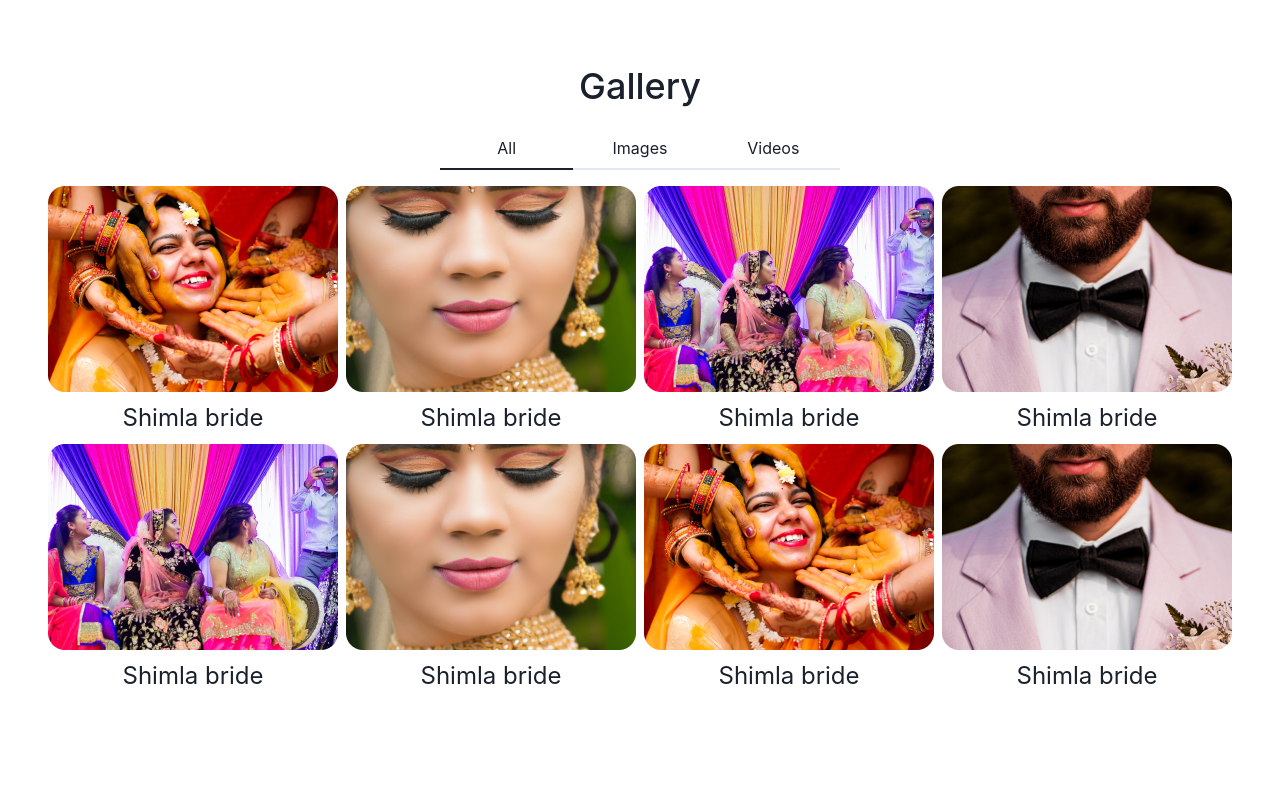
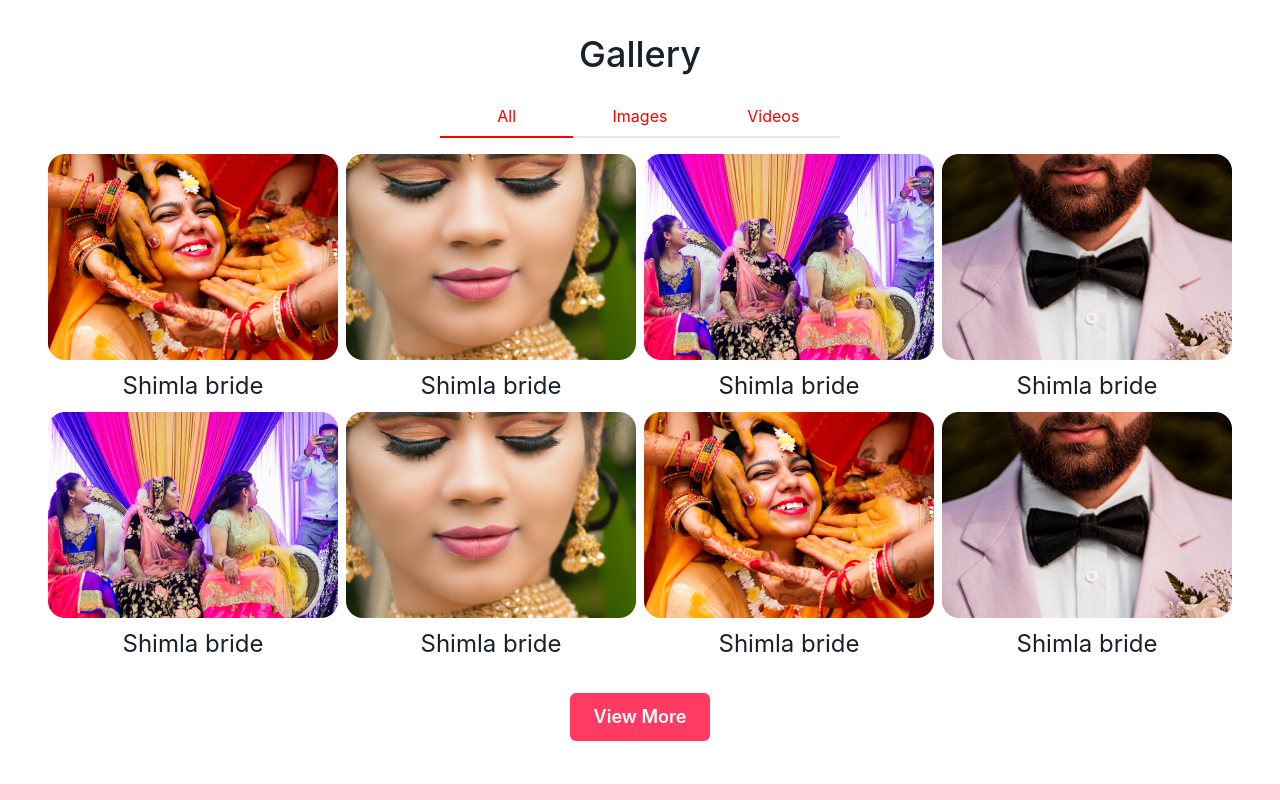
Before and after one commit to desaidhruv/grandSangeet, a React (Create React App) app: page / in a window 1280 px wide. Shown: the part 1860-2660 px from the top of the page. Built offline with nearby package versions, Linux system fonts and the light colour scheme.

Commit message:
Gallery Updated

```diff
--- a/src/components/sections/Gallery.js
+++ b/src/components/sections/Gallery.js
@@ -6,6 +6,8 @@ import Gallery1 from '../../assets/photos/Gallery1.png'
 import Gallery2 from '../../assets/photos/Gallery2.png'
 import Gallery3 from '../../assets/photos/Gallery3.png'
 import Gallery4 from '../../assets/photos/Gallery4.png'
+import { Divider } from './Divider';
+import './gallery.css'
 
 export default function Gallery() {
     return (
@@ -120,7 +122,11 @@ export default function Gallery() {
                         </TabPanel>
                     </TabPanels>
                 </Tabs>
+                <Button color="white" bgColor="brand.100" size="lg">
+                    View More
+                </Button>
             </VStack>
+            <Divider />
         </>
     );
 }
--- /dev/null
+++ b/src/components/sections/gallery.css
@@ -0,0 +1,3 @@
+.chakra-tabs__tab {
+    color:red;
+}
```
